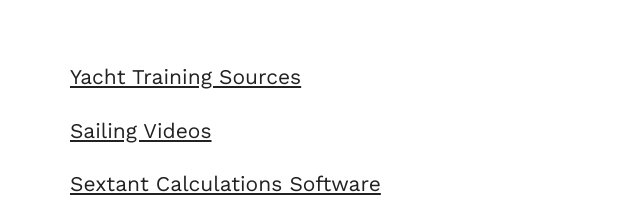
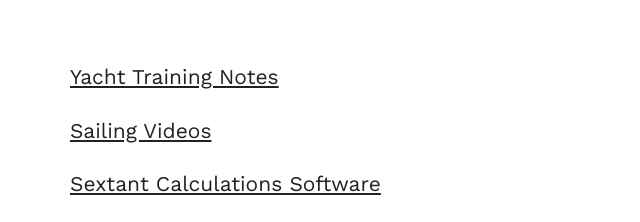
Before and after one commit to ygkoumas/skipper-website, a plain HTML site: page sources.html in a window 1280 px wide. Shown: the part 239-461 px from the top of the page, 0-640 px from the left. Drawn offline with nearby package versions, Linux system fonts and the light colour scheme; files whose address does not match are found by name.

Commit message:
fix minor source name

```diff
--- a/sources.html
+++ b/sources.html
@@ -75,7 +75,7 @@
           </div>
         </div>
         <div class="container">
-          <p><a href="t">Yacht Training Sources</a></p>
+          <p><a href="t">Yacht Training Notes</a></p>
 
           <p><a href="sailing-videos.html">Sailing Videos</a></p>
 
```
